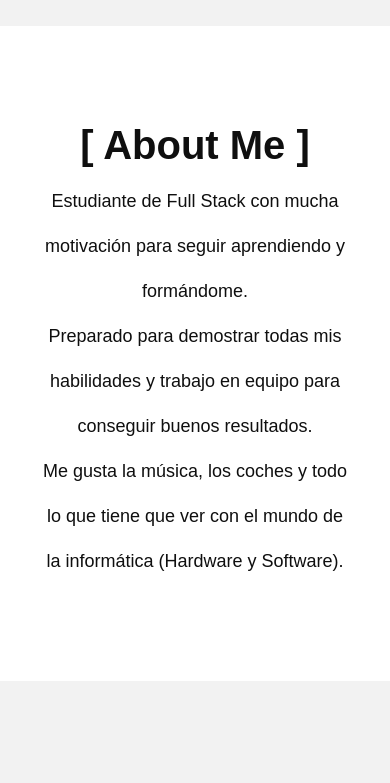
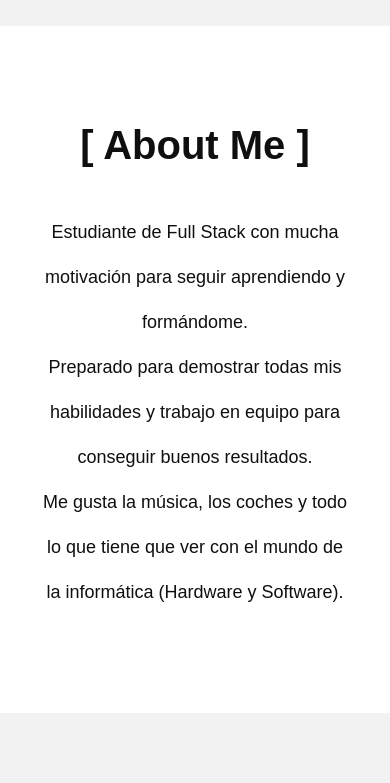
Before and after one commit to JaviiAzagra/portfolio-darkmode, a React (Vite) app: page / in a window 390 px wide. Shown: the part 1240-2023 px from the top of the page. Built offline with nearby package versions, Linux system fonts and the light colour scheme; a web font is replaced by a local one.

Commit message:
FIX: fix about and project title

```diff
--- a/src/styles/About.scss
+++ b/src/styles/About.scss
@@ -37,12 +37,20 @@
       padding: 0px 20px 0px 20px;
     }
   }
+
+  .about-card>h3{
+    padding-bottom: 12%;
+  }
 }
 
 @media screen and (max-width: 430px) {
   .about {
     padding-top: 25%;
     padding-bottom: 25%;
+  }
+
+  .about-card>h3{
+    padding-bottom: 12%;
   }
 }
 
@@ -51,4 +59,8 @@
     padding-top: 25%;
     padding-bottom: 25%;
   }
+
+  .about-card>h3{
+    padding-bottom: 12%;
+  }
 }
--- a/src/styles/card.css
+++ b/src/styles/card.css
@@ -141,10 +141,10 @@
   .title-projects{
     padding-top: 25%;
     padding-bottom: 25%;
+  }
 
-    h3{
-      padding-bottom: 20px;
-    }
+  .title-projects>h3 {
+    padding-bottom: 12%;
   }
 
   .card {
@@ -161,7 +161,9 @@
     padding-top: 25%;
     padding-bottom: 25%;
   }
-  .title-projects>h3{
-    padding-bottom: 5%;
+
+  .title-projects>h3 {
+    padding-bottom: 12%;
   }
+
 }
```
